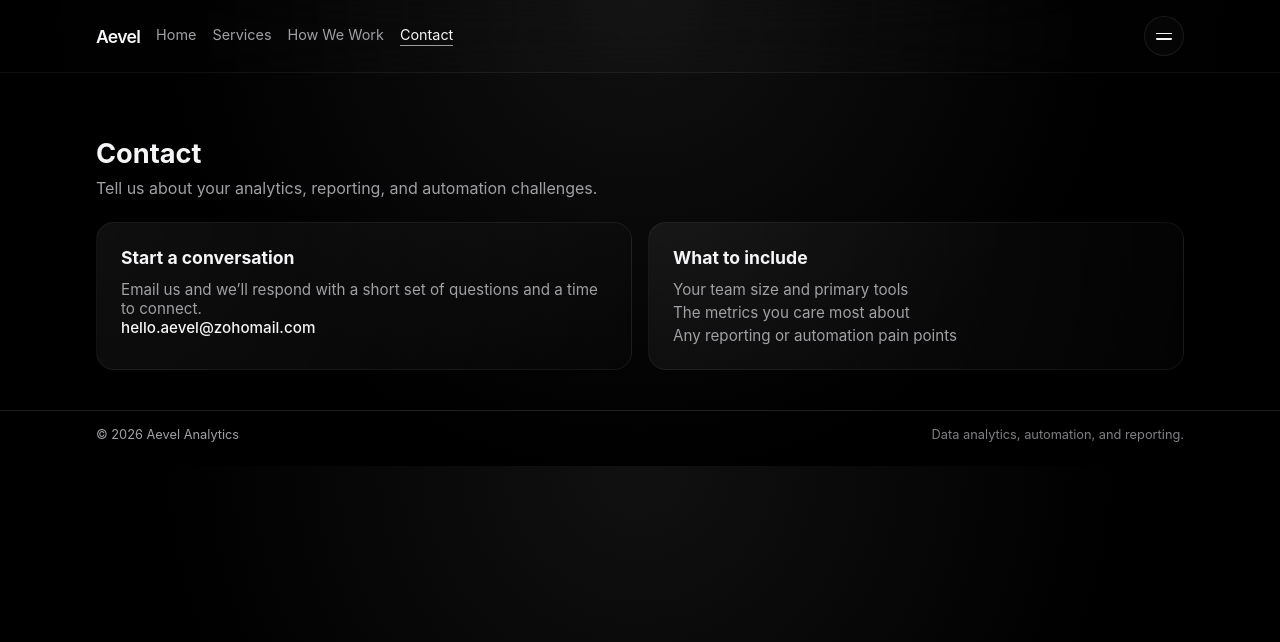
After one commit to arehm9241-beep/aevel-hq-copy, a Flask app: page /contact in a window 1280 px wide. The commit adds this page. Shown: the top 642 px of the page. Run offline with Flask 3, Linux system fonts and the light colour scheme.

Commit message:
Add public marketing site and reorganize Team Space navigation

```diff
--- a/app.py
+++ b/app.py
@@ -634,10 +634,24 @@ def api_admin_send_custom():
 
 
 @app.route("/", methods=["GET"])
-def index():
-    if "user_id" in session:
-        return redirect(url_for("dashboard"))
-    return redirect(url_for("login"))
+def marketing_home():
+    """Public marketing home. Team Space is entered via Dashboard after login."""
+    return render_template("public_home.html")
+
+
+@app.route("/services", methods=["GET"])
+def marketing_services():
+    return render_template("public_services.html")
+
+
+@app.route("/how-we-work", methods=["GET"])
+def marketing_how():
+    return render_template("public_how.html")
+
+
+@app.route("/contact", methods=["GET"])
+def marketing_contact():
+    return render_template("public_contact.html")
 
 
 @app.route("/dashboard", methods=["GET"])
--- /dev/null
+++ b/static/css/public.css
@@ -0,0 +1,342 @@
+/* Public marketing site — light, minimal, Apple-inspired */
+
+:root {
+  --bg: #000;
+  --bg-elevated: #0b0b0d;
+  --bg-hero: #050507;
+  --text: #f5f5f7;
+  --text-muted: #a0a0a5;
+  --border-subtle: rgba(255,255,255,0.08);
+  --accent: #fff;
+  --accent-soft: rgba(255,255,255,0.06);
+  --radius: 999px;
+  --radius-card: 18px;
+  --space-2: 8px;
+  --space-3: 12px;
+  --space-4: 16px;
+  --space-5: 20px;
+  --space-6: 24px;
+  --space-8: 32px;
+  --space-10: 40px;
+  --space-12: 56px;
+  --ease: 0.25s ease;
+}
+
+* { box-sizing: border-box; }
+body {
+  margin: 0;
+  font-family: -apple-system, BlinkMacSystemFont, system-ui, sans-serif;
+  background: radial-gradient(circle at top, #111 0, #000 60%);
+  color: var(--text);
+}
+
+.site-header {
+  position: sticky;
+  top: 0;
+  z-index: 20;
+  backdrop-filter: blur(20px);
+  background: radial-gradient(circle at top, rgba(255,255,255,0.02), transparent);
+  border-bottom: 1px solid rgba(255,255,255,0.06);
+}
+.site-header-inner {
+  max-width: 1120px;
+  margin: 0 auto;
+  padding: var(--space-4) var(--space-4);
+  display: flex;
+  align-items: center;
+  justify-content: space-between;
+  gap: var(--space-4);
+}
+
+.site-logo {
+  text-decoration: none;
+  color: var(--text);
+  font-weight: 600;
+  letter-spacing: -0.04em;
+  font-size: 1.1rem;
+}
+
+.site-nav {
+  display: flex;
+  gap: var(--space-4);
+}
+.nav-link {
+  text-decoration: none;
+  color: var(--text-muted);
+  font-size: 0.9rem;
+  padding-bottom: 2px;
+  border-bottom: 1px solid transparent;
+  transition: color var(--ease), border-color var(--ease);
+}
+.nav-link:hover {
+  color: var(--text);
+}
+.nav-link.is-active {
+  color: var(--text);
+  border-color: rgba(255,255,255,0.6);
+}
+
+.burger {
+  width: 40px;
+  height: 40px;
+  border-radius: 999px;
+  border: 1px solid var(--border-subtle);
+  background: rgba(255,255,255,0.02);
+  display: flex;
+  flex-direction: column;
+  justify-content: center;
+  align-items: center;
+  gap: 4px;
+  cursor: pointer;
+  padding: 0;
+  margin-left: auto;
+  transition: background var(--ease), border-color var(--ease), transform var(--ease);
+}
+.burger span {
+  width: 16px;
+  height: 1.5px;
+  border-radius: 999px;
+  background: var(--text);
+  transition: transform var(--ease), opacity var(--ease);
+}
+.burger.is-open {
+  background: rgba(255,255,255,0.06);
+  border-color: rgba(255,255,255,0.18);
+}
+.burger.is-open span:first-child {
+  transform: translateY(3px) rotate(45deg);
+}
+.burger.is-open span:last-child {
+  transform: translateY(-3px) rotate(-45deg);
+}
+
+.burger-menu {
+  position: absolute;
+  inset: auto 0 0 0;
+  transform: translateY(-10px);
+  opacity: 0;
+  pointer-events: none;
+  transition: opacity var(--ease), transform var(--ease);
+  background: rgba(0,0,0,0.96);
+  border-top: 1px solid rgba(255,255,255,0.08);
+}
+.burger-menu.is-open {
+  opacity: 1;
+  transform: translateY(0);
+  pointer-events: auto;
+}
+.burger-menu-inner {
+  max-width: 1120px;
+  margin: 0 auto;
+  padding: var(--space-4);
+  display: flex;
+  flex-direction: column;
+  gap: var(--space-3);
+}
+.burger-primary,
+.burger-secondary {
+  text-decoration: none;
+  font-size: 0.95rem;
+}
+.burger-primary {
+  padding: 10px 18px;
+  border-radius: 999px;
+  background: #fff;
+  color: #000;
+  font-weight: 500;
+  display: inline-flex;
+  align-items: center;
+  justify-content: center;
+}
+.burger-secondary {
+  color: var(--text-muted);
+}
+.burger-secondary:hover {
+  color: var(--text);
+}
+
+.site-main {
+  max-width: 1120px;
+  margin: 0 auto;
+  padding: var(--space-12) var(--space-4) var(--space-10);
+}
+
+.hero {
+  padding-bottom: var(--space-10);
+}
+.hero-inner {
+  max-width: 640px;
+}
+.eyebrow {
+  text-transform: uppercase;
+  letter-spacing: 0.16em;
+  font-size: 0.7rem;
+  color: var(--text-muted);
+  margin-bottom: var(--space-2);
+}
+.hero h1 {
+  font-size: 2.4rem;
+  letter-spacing: -0.05em;
+  margin: 0 0 var(--space-4);
+}
+.lead {
+  font-size: 1.05rem;
+  color: var(--text-muted);
+  max-width: 34rem;
+  margin-bottom: var(--space-6);
+}
+.hero-actions {
+  display: flex;
+  gap: var(--space-3);
+  align-items: center;
+  margin-bottom: var(--space-3);
+}
+
+.btn-primary,
+.btn-ghost {
+  display: inline-flex;
+  align-items: center;
+  justify-content: center;
+  padding: 10px 22px;
+  border-radius: 999px;
+  font-size: 0.95rem;
+  border: 1px solid transparent;
+  text-decoration: none;
+  cursor: pointer;
+  transition: background var(--ease), color var(--ease), border-color var(--ease), transform var(--ease);
+}
+.btn-primary {
+  background: #fff;
+  color: #000;
+  font-weight: 500;
+}
+.btn-primary:hover {
+  transform: translateY(-1px);
+}
+.btn-ghost {
+  border-color: rgba(255,255,255,0.3);
+  color: var(--text);
+  background: transparent;
+}
+.btn-ghost:hover {
+  background: rgba(255,255,255,0.06);
+}
+
+.hero-meta {
+  font-size: 0.85rem;
+  color: var(--text-muted);
+}
+
+.grid-section {
+  border-top: 1px solid rgba(255,255,255,0.08);
+  padding-top: var(--space-8);
+}
+.grid-two,
+.grid-three {
+  display: grid;
+  gap: var(--space-4);
+}
+.grid-two {
+  grid-template-columns: repeat(auto-fit, minmax(240px, 1fr));
+}
+.grid-three {
+  grid-template-columns: repeat(auto-fit, minmax(220px, 1fr));
+}
+.grid-card {
+  background: radial-gradient(circle at top left, rgba(255,255,255,0.06), rgba(255,255,255,0.01));
+  border-radius: var(--radius-card);
+  padding: var(--space-6);
+  border: 1px solid rgba(255,255,255,0.06);
+}
+.grid-card h2 {
+  margin-top: 0;
+  margin-bottom: var(--space-3);
+  font-size: 1.1rem;
+}
+.grid-card p {
+  margin: 0;
+  color: var(--text-muted);
+  font-size: 0.95rem;
+}
+
+.page-section {
+  padding-top: var(--space-2);
+}
+.page-section-header h1 {
+  margin: 0 0 var(--space-2);
+  font-size: 1.7rem;
+}
+.page-section-header p {
+  margin: 0 0 var(--space-6);
+  color: var(--text-muted);
+}
+
+.steps {
+  list-style: none;
+  padding: 0;
+  margin: 0;
+  display: grid;
+  gap: var(--space-4);
+}
+.step {
+  padding: var(--space-5);
+  border-radius: var(--radius-card);
+  border: 1px solid rgba(255,255,255,0.08);
+  background: linear-gradient(135deg, rgba(255,255,255,0.02), rgba(255,255,255,0.0));
+}
+.step h2 {
+  margin: 0 0 var(--space-2);
+  font-size: 1rem;
+}
+.step p {
+  margin: 0;
+  color: var(--text-muted);
+  font-size: 0.95rem;
+}
+
+.contact-email a {
+  color: var(--text);
+  text-decoration: none;
+  font-weight: 500;
+}
+.contact-email a:hover {
+  text-decoration: underline;
+}
+.contact-list {
+  list-style: none;
+  padding: 0;
+  margin: 0;
+  color: var(--text-muted);
+  font-size: 0.95rem;
+}
+.contact-list li + li {
+  margin-top: 4px;
+}
+
+.site-footer {
+  border-top: 1px solid rgba(255,255,255,0.12);
+  padding: var(--space-4) 0 var(--space-6);
+}
+.site-footer-inner {
+  max-width: 1120px;
+  margin: 0 auto;
+  padding: 0 var(--space-4);
+  display: flex;
+  flex-wrap: wrap;
+  gap: var(--space-3);
+  justify-content: space-between;
+  font-size: 0.8rem;
+  color: var(--text-muted);
+}
+.site-footer-secondary {
+  opacity: 0.8;
+}
+
+@media (max-width: 720px) {
+  .site-nav {
+    display: none;
+  }
+  .site-main {
+    padding-top: var(--space-8);
+  }
+}
--- /dev/null
+++ b/static/js/public-nav.js
@@ -0,0 +1,22 @@
+(function() {
+  var burger = document.getElementById('burger-toggle');
+  var menu = document.getElementById('burger-menu');
+  if (!burger || !menu) return;
+
+  function setOpen(open) {
+    burger.classList.toggle('is-open', open);
+    menu.classList.toggle('is-open', open);
+    burger.setAttribute('aria-expanded', open ? 'true' : 'false');
+  }
+
+  burger.addEventListener('click', function() {
+    var isOpen = burger.classList.contains('is-open');
+    setOpen(!isOpen);
+  });
+
+  document.addEventListener('click', function(e) {
+    if (!menu.contains(e.target) && !burger.contains(e.target)) {
+      setOpen(false);
+    }
+  });
+})();
--- /dev/null
+++ b/templates/public_base.html
@@ -0,0 +1,47 @@
+<!DOCTYPE html>
+<html lang="en">
+<head>
+  <meta charset="UTF-8">
+  <meta name="viewport" content="width=device-width, initial-scale=1.0">
+  <title>{% block title %}Aevel — Data Analytics{% endblock %}</title>
+  <link rel="stylesheet" href="{{ url_for('static', filename='css/public.css') }}">
+  {% block head %}{% endblock %}
+</head>
+<body>
+  <header class="site-header">
+    <div class="site-header-inner">
+      <a href="{{ url_for('marketing_home') }}" class="site-logo">Aevel</a>
+      <nav class="site-nav" aria-label="Primary">
+        <a href="{{ url_for('marketing_home') }}" class="nav-link{% if request.endpoint == 'marketing_home' %} is-active{% endif %}">Home</a>
+        <a href="{{ url_for('marketing_services') }}" class="nav-link{% if request.endpoint == 'marketing_services' %} is-active{% endif %}">Services</a>
+        <a href="{{ url_for('marketing_how') }}" class="nav-link{% if request.endpoint == 'marketing_how' %} is-active{% endif %}">How We Work</a>
+        <a href="{{ url_for('marketing_contact') }}" class="nav-link{% if request.endpoint == 'marketing_contact' %} is-active{% endif %}">Contact</a>
+      </nav>
+      <button class="burger" id="burger-toggle" aria-label="Open menu" aria-expanded="false" aria-controls="burger-menu">
+        <span></span>
+        <span></span>
+      </button>
+    </div>
+    <div class="burger-menu" id="burger-menu">
+      <div class="burger-menu-inner">
+        <a href="{{ url_for('dashboard') }}" class="burger-primary">Team Space</a>
+        <a href="{{ url_for('login') }}" class="burger-secondary">Sign in</a>
+      </div>
+    </div>
+  </header>
+
+  <main class="site-main">
+    {% block content %}{% endblock %}
+  </main>
+
+  <footer class="site-footer">
+    <div class="site-footer-inner">
+      <span>© {{ 2026 }} Aevel Analytics</span>
+      <span class="site-footer-secondary">Data analytics, automation, and reporting.</span>
+    </div>
+  </footer>
+
+  <script src="{{ url_for('static', filename='js/public-nav.js') }}"></script>
+  {% block scripts %}{% endblock %}
+</body>
+</html>
--- /dev/null
+++ b/templates/public_contact.html
@@ -0,0 +1,25 @@
+{% extends "public_base.html" %}
+{% block title %}Contact · Aevel{% endblock %}
+{% block content %}
+<section class="page-section">
+  <header class="page-section-header">
+    <h1>Contact</h1>
+    <p>Tell us about your analytics, reporting, and automation challenges.</p>
+  </header>
+  <div class="grid-two">
+    <div class="grid-card">
+      <h2>Start a conversation</h2>
+      <p>Email us and we’ll respond with a short set of questions and a time to connect.</p>
+      <p class="contact-email"><a href="mailto:hello.aevel@zohomail.com">hello.aevel@zohomail.com</a></p>
+    </div>
+    <div class="grid-card">
+      <h2>What to include</h2>
+      <ul class="contact-list">
+        <li>Your team size and primary tools</li>
+        <li>The metrics you care most about</li>
+        <li>Any reporting or automation pain points</li>
+      </ul>
+    </div>
+  </div>
+</section>
+{% endblock %}
```
Also changed, not shown: static/css/aevel.css (+23 -2 lines), templates/base_aevel.html (+23 -22 lines), templates/public_home.html (added, +32 -0 lines), templates/public_how.html (added, +28 -0 lines), templates/public_services.html (added, +24 -0 lines).
